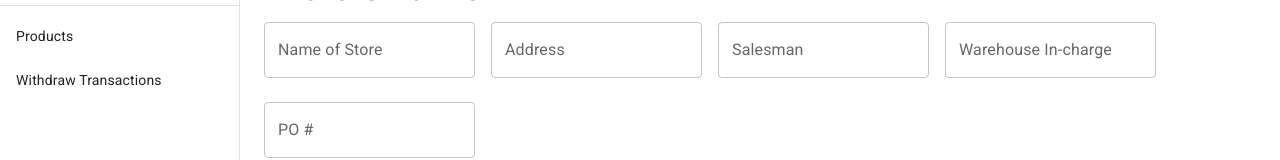
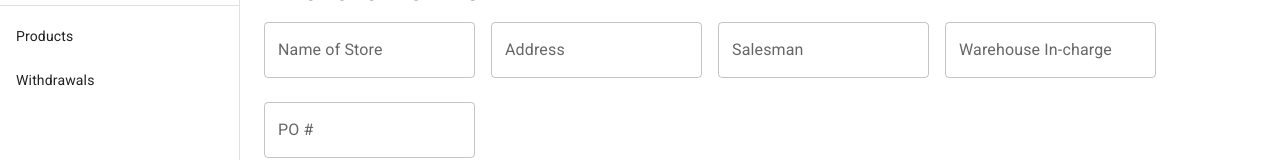
Before and after one commit to ralflopez/av-inventory, a React (Create React App) app: page /withdraw in a window 1280 px wide. Shown: the part 120-280 px from the top of the page. Built offline with nearby package versions, Linux system fonts and the light colour scheme; no server answers; the database is empty.

Commit message:
:lipstick: rename withdrawa transactions page to withdrawals

```diff
--- a/src/constants/pages.ts
+++ b/src/constants/pages.ts
@@ -14,7 +14,7 @@ export const infoPages = [
     path: "/products",
   },
   {
-    name: "Withdraw Transactions",
+    name: "Withdrawals",
     path: "/transactions/withdraw",
   },
 ]
```
